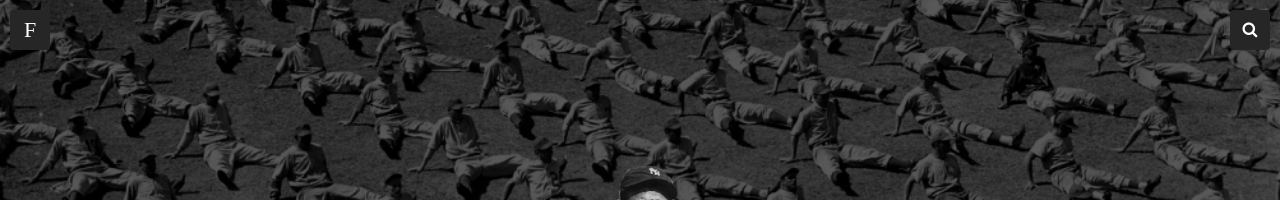
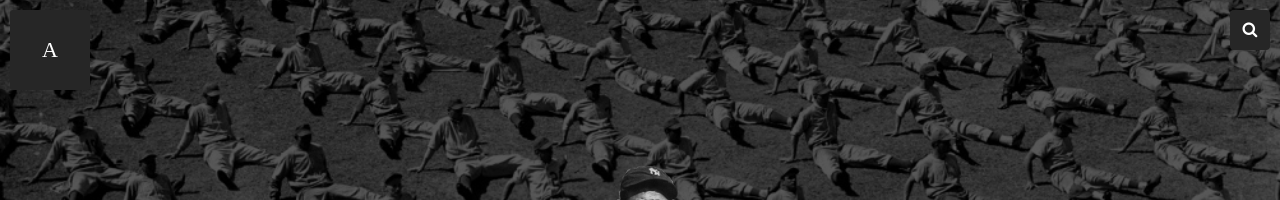
Before and after one commit to classicblunders/classicblunders.github.io, a Jekyll site: the page built from index.html, in a window 1280 px wide. Shown: the top 200 px of the page. Built offline with Jekyll 4.4.1, drawn with Linux system fonts in a browser that asks for light colours; nearby versions of some CDN libraries; the list of posts is cut into pages by our own code.

Commit message:
Change Menu from F to A.

```diff
--- a/assets/css/style.css
+++ b/assets/css/style.css
@@ -3849,12 +3849,12 @@ body {
 a#slide{
     position:fixed;
     display:block;
-    width:40px;
-    height:40px;
+    width:80px;
+    height:80px;
     top:10px;
     left:10px;
     text-align:center;
-    font:22px/40px "icon";
+    font:22px/80px "icon";
     color:#fff;
     background:#262626;
     border-radius:3px;
@@ -3866,7 +3866,7 @@ a#slide:hover{
     }
 
 a#slide:after{
-    content:"F"
+    content:"A"
     }
 
 a#slide.slide:after{
@@ -3874,8 +3874,8 @@ a#slide.slide:after{
     content:"X";
     top:11px;
     left:50%;
-    width:40px;
-    height:40px;
+    width:80px;
+    height:80px;
     margin:0 0 0 -20px;
     font:18px "icon" !important;
     vertical-align:middle
```
